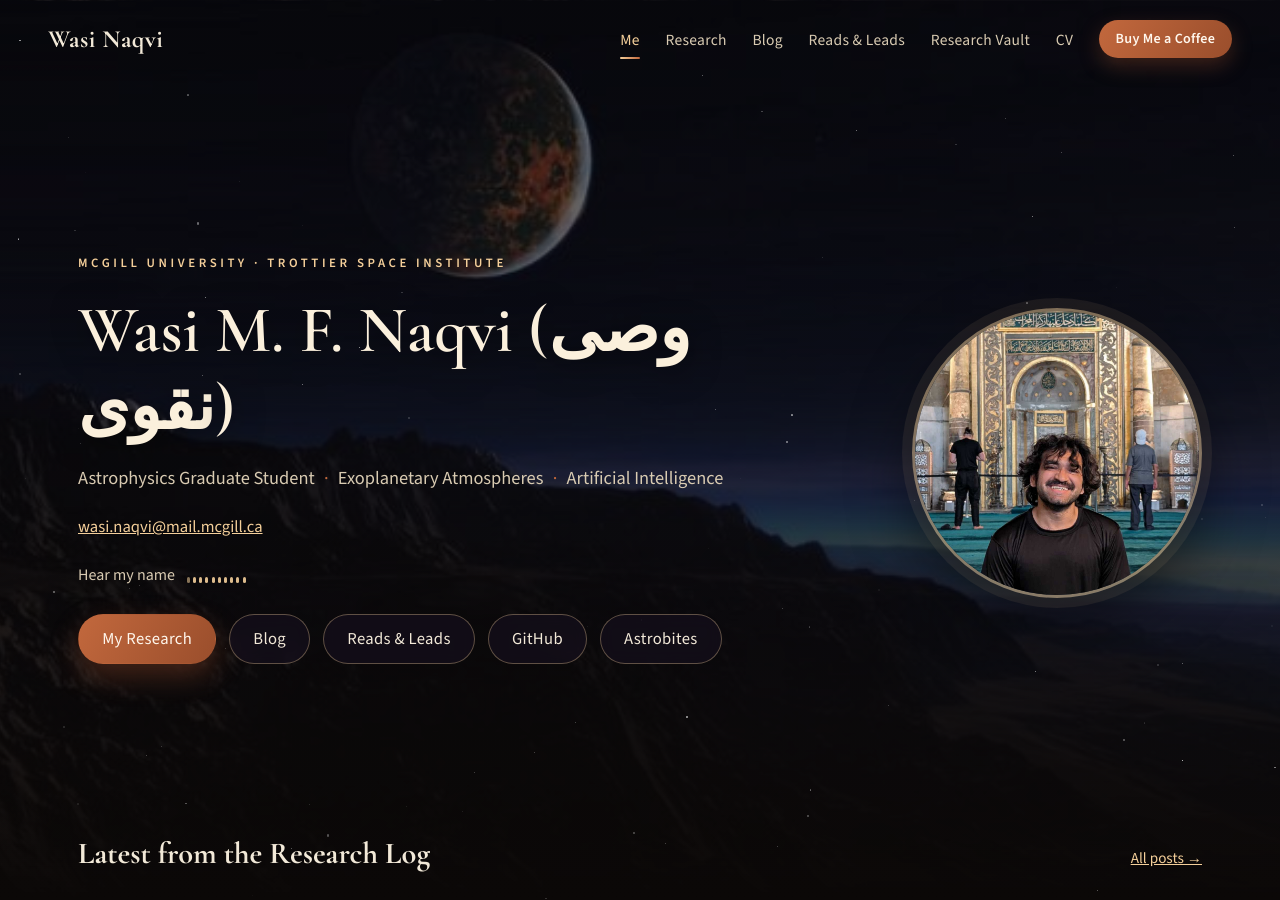
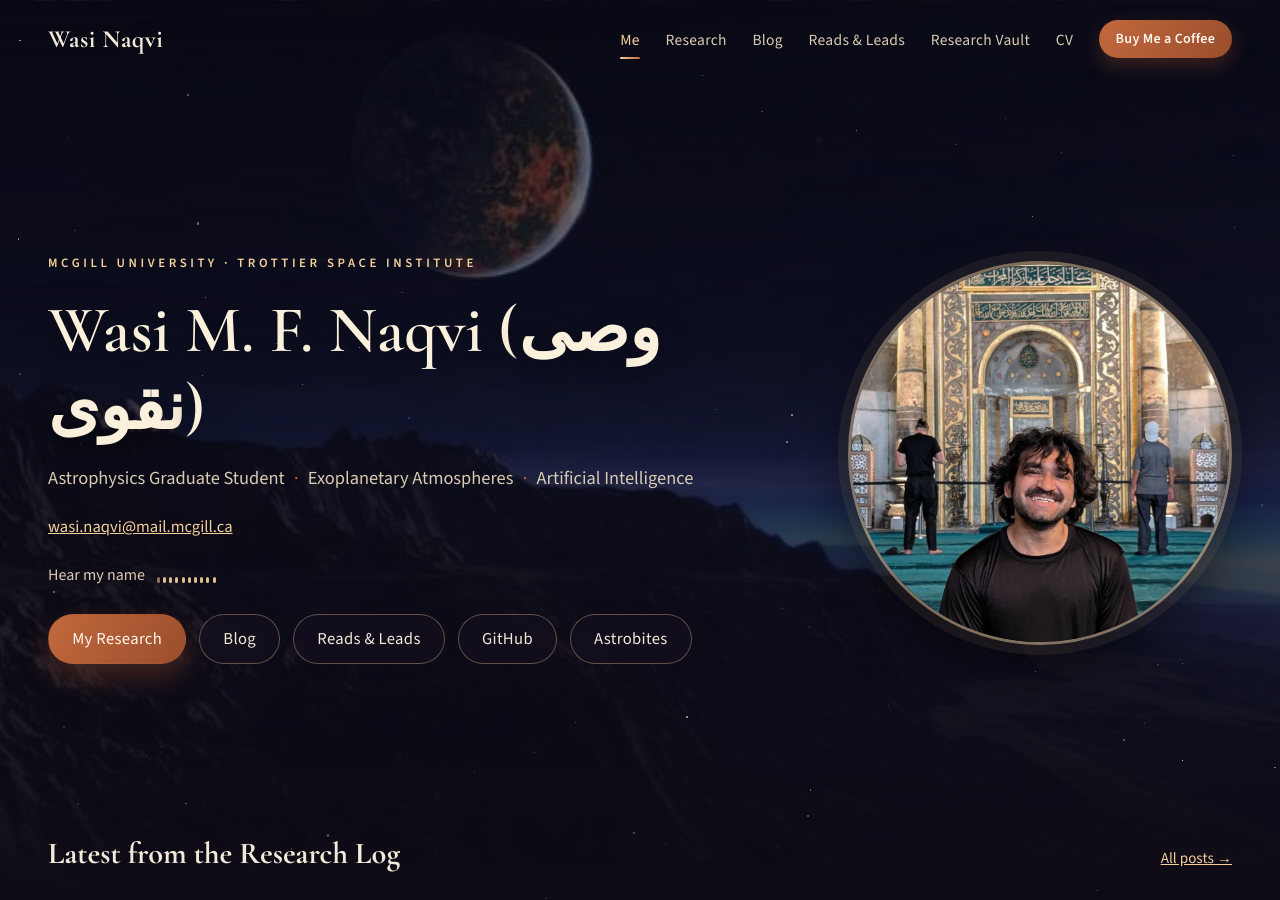
Before and after one commit to wasnaqvi/wasi-naqvi.github.io, a Jekyll site: the page built from index.md, in a window 1280 px wide and 900 px high. Built offline with Jekyll 4.4.1, drawn with Linux system fonts in a browser that asks for light colours.

Commit message:
Restore night palette, bigger cards and headshot, arXiv callout

```diff
--- a/assets/styles.css
+++ b/assets/styles.css
@@ -1,15 +1,15 @@
 @import url('https://fonts.googleapis.com/css2?family=Cormorant+Garamond:ital,wght@0,500;0,600;0,700;1,500&family=Source+Sans+3:wght@300;400;500;600&display=swap');
 
 :root {
-  --night: #0b0807;
-  --night-soft: #17110d;
+  --night: #0e0b16;
+  --night-soft: #171226;
   --cream: #f2e9d8;
   --cream-soft: #d9cbb2;
   --muted: #a4947e;
   --amber: #f4cf9a;
   --terra: #c2683d;
   --terra-dark: #9a4e2c;
-  --card: rgba(30, 21, 16, 0.66);
+  --card: rgba(24, 18, 34, 0.62);
   --card-border: rgba(244, 207, 154, 0.14);
   --glow: 0 20px 50px rgba(0, 0, 0, 0.45);
   --radius: 20px;
@@ -28,9 +28,9 @@
   color: var(--cream);
   background-color: var(--night);
   background-image:
-    radial-gradient(ellipse 80% 50% at 15% -10%, rgba(194, 104, 61, 0.20), transparent 60%),
-    radial-gradient(ellipse 60% 45% at 85% 0%, rgba(146, 94, 58, 0.18), transparent 60%),
-    radial-gradient(ellipse 70% 60% at 50% 110%, rgba(46, 29, 19, 0.55), transparent 70%);
+    radial-gradient(ellipse 80% 50% at 15% -10%, rgba(194, 104, 61, 0.16), transparent 60%),
+    radial-gradient(ellipse 60% 45% at 85% 0%, rgba(90, 70, 140, 0.20), transparent 60%),
+    radial-gradient(ellipse 70% 60% at 50% 110%, rgba(40, 28, 60, 0.5), transparent 70%);
   background-attachment: fixed;
   min-height: 100vh;
   display: flex;
@@ -40,7 +40,7 @@
 /* Landing keeps the planet photograph, blended into the same night palette */
 body.landing {
   background-image:
-    linear-gradient(180deg, rgba(11, 8, 7, 0.55) 0%, rgba(11, 8, 7, 0.80) 70%, var(--night) 100%),
+    linear-gradient(180deg, rgba(14, 11, 22, 0.55) 0%, rgba(14, 11, 22, 0.78) 70%, var(--night) 100%),
     url('background_2.jpg');
   background-size: cover;
   background-position: center top;
@@ -192,13 +192,13 @@
   z-index: 1;
   flex: 1;
   width: 100%;
-  max-width: 1120px;
+  max-width: 1300px;
   margin: 0 auto;
   padding: 7.5rem clamp(1.2rem, 4vw, 3rem) 4rem;
 }
 
 body.landing .content {
-  max-width: 1220px;
+  max-width: 1400px;
 }
 
 /* ---------- Typography ---------- */
@@ -222,8 +222,8 @@
   background: var(--card);
   border: 1px solid var(--card-border);
   border-radius: var(--radius);
-  padding: clamp(1.6rem, 3vw, 2.6rem);
-  margin-bottom: 2rem;
+  padding: clamp(2rem, 3.4vw, 3.5rem);
+  margin-bottom: 2.4rem;
   box-shadow: var(--glow);
   backdrop-filter: blur(10px);
   -webkit-backdrop-filter: blur(10px);
@@ -304,8 +304,8 @@
 .landing-photo { flex: 0 0 auto; }
 
 .landing-photo img {
-  width: clamp(200px, 24vw, 290px);
-  height: clamp(200px, 24vw, 290px);
+  width: clamp(250px, 30vw, 390px);
+  height: clamp(250px, 30vw, 390px);
   border-radius: 50%;
   object-fit: cover;
   border: 3px solid rgba(244, 207, 154, 0.5);
@@ -874,3 +874,46 @@
   background: var(--terra-dark);
   border-color: var(--terra-dark);
 }
+
+
+/* ---------- Inline arXiv callout ---------- */
+.arxiv-line {
+  display: flex;
+  flex-wrap: wrap;
+  align-items: center;
+  gap: 0.9rem;
+  margin: 1.4rem 0 1.6rem;
+  padding: 0.95rem 1.2rem;
+  border: 1px solid rgba(244, 207, 154, 0.3);
+  border-left: 3px solid var(--terra);
+  border-radius: 14px;
+  background: rgba(194, 104, 61, 0.10);
+}
+
+.arxiv-line .arxiv-label {
+  font-size: 0.72rem;
+  font-weight: 600;
+  letter-spacing: 0.16em;
+  text-transform: uppercase;
+  color: var(--amber);
+}
+
+.arxiv-line a.arxiv-btn {
+  display: inline-block;
+  padding: 0.45rem 1.15rem;
+  border-radius: 999px;
+  background: var(--terra);
+  border: 1px solid var(--terra);
+  color: #fff5ea;
+  font-weight: 600;
+  font-size: 0.95rem;
+  text-decoration: none;
+  transition: background 0.2s ease, transform 0.2s ease;
+}
+
+.arxiv-line a.arxiv-btn:hover {
+  background: var(--terra-dark);
+  transform: translateY(-1px);
+}
+
+.arxiv-line .arxiv-cite { color: var(--cream-soft); font-size: 0.95rem; }
```
Also changed, not shown: research.md (+7 -3 lines).
